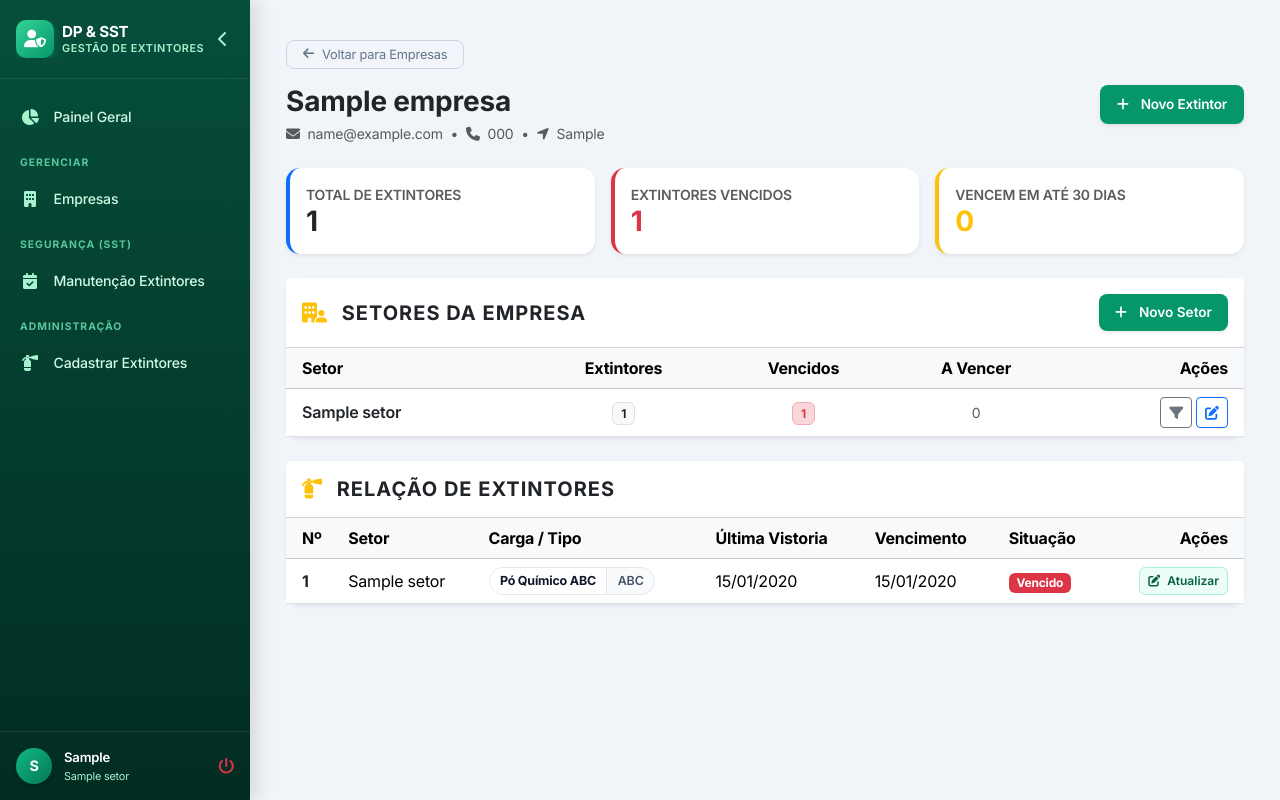
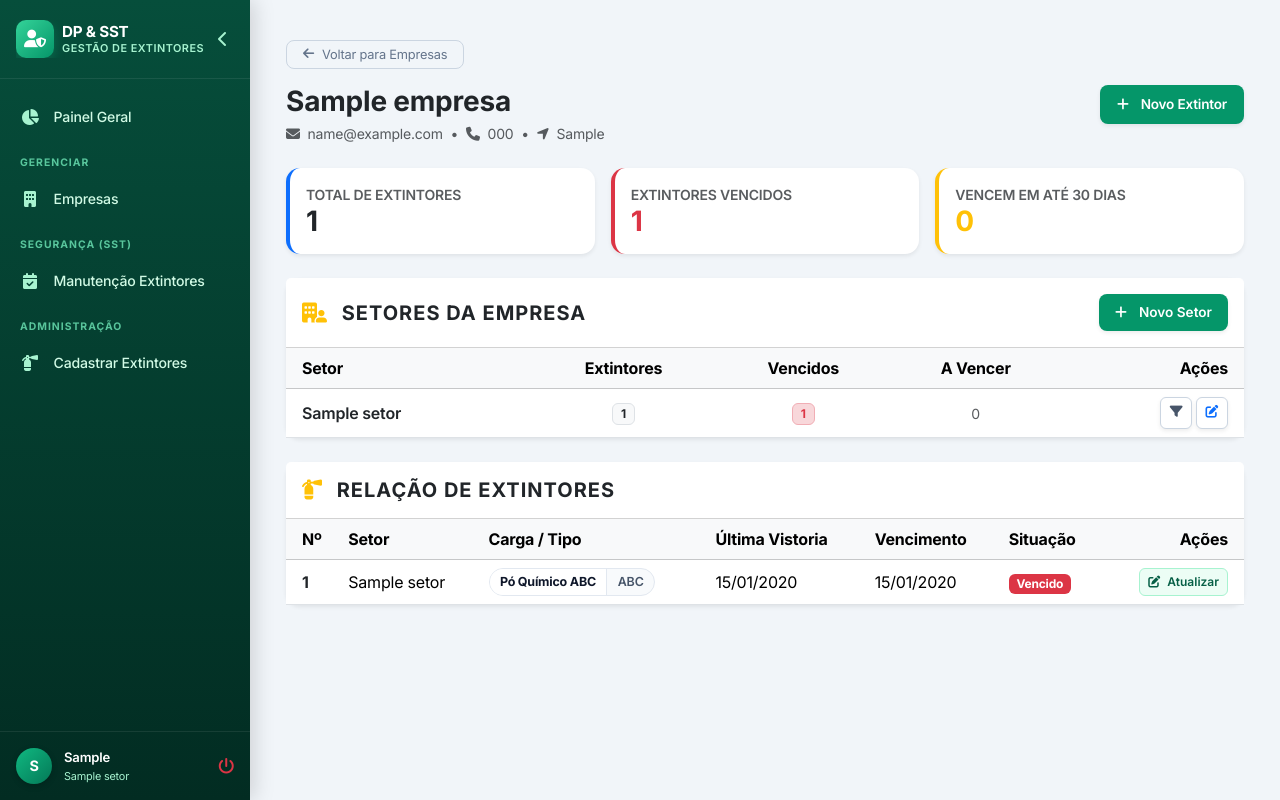
Before and after one commit to Luannz/Projeto_Extintores, a Django app: page /empresas/1/ in a window 1280 px wide. Run offline with Django 5.2, Linux system fonts and the light colour scheme; a user stored in the database is signed in; tables that the repository leaves empty hold one stand-in row (values such as "Sample post"); some libraries are stand-ins or nearby versions.

Commit message:
ajustei os botões de ação dos setores na detalhes_empresa

```diff
--- a/core/templates/core/empresa_detalhe.html
+++ b/core/templates/core/empresa_detalhe.html
@@ -136,14 +136,27 @@
                 </td>
                 <td class="text-end pe-3">
                   <div class="d-flex justify-content-end align-items-center gap-1">
-                    {# Botão de Filtrar #}
-                    <a href="?setor={{ s.pk }}" class="btn btn-sm btn-outline-secondary" title="Filtrar Extintores deste Setor">
-                      <i class="fa-solid fa-filter"></i>
-                    </a>
-                    {# Botão que abre o modal de edição do setor #}
-                    <button type="button" class="btn btn-sm btn-outline-primary" data-bs-toggle="modal" data-bs-target="#modalEditarSetor{{ s.pk }}" title="Editar Setor">
-                      <i class="fa-solid fa-pen-to-square"></i>
-                    </button>
+                      {# Botão de Filtrar #}
+                      <a href="?setor={{ s.pk }}"
+                        class="btn btn-sm p-2 d-inline-flex align-items-center justify-content-center shadow-sm"
+                        style="background-color: #fff; color: #475569; border: 1px solid #cbd5e1; border-radius: 6px; width: 32px; height: 32px; transition: all 0.2s ease;"
+                        onmouseover="this.style.backgroundColor='#f8fafc'; this.style.borderColor='#065f46'; this.style.color='#0f172a';"
+                        onmouseout="this.style.backgroundColor='#fff'; this.style.borderColor='#cbd5e1'; this.style.color='#475569';"
+                        title="Filtrar Extintores deste Setor">
+                          <i class="fa-solid fa-filter" style="font-size: 0.8rem;"></i>
+                      </a>
+
+                      {# Botão que abre o modal de edição do setor #}
+                      <button type="button"
+                              class="btn btn-sm p-2 d-inline-flex align-items-center justify-content-center shadow-sm"
+                              style="background-color: #fff; color: #334155; border: 1px solid #cbd5e1; border-radius: 6px; width: 32px; height: 32px; transition: all 0.2s ease;"
+                              onmouseover="this.style.backgroundColor='#f8fafc'; this.style.borderColor='#065f46'; this.style.color='#0f172a';"
+                              onmouseout="this.style.backgroundColor='#fff'; this.style.borderColor='#cbd5e1'; this.style.color='#334155';"
+                              data-bs-toggle="modal"
+                              data-bs-target="#modalEditarSetor{{ s.pk }}"
+                              title="Editar Setor">
+                          <i class="fa-solid fa-pen-to-square text-primary" style="font-size: 0.8rem;"></i>
+                      </button>
                   </div>
                 </td>
               </tr>
```
